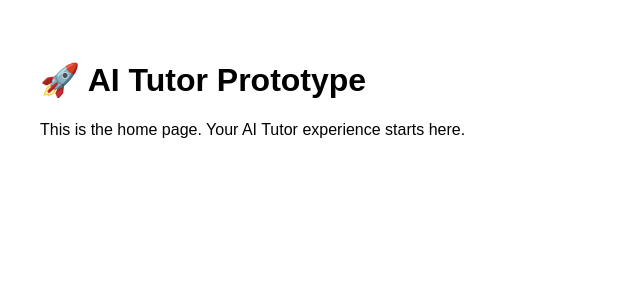
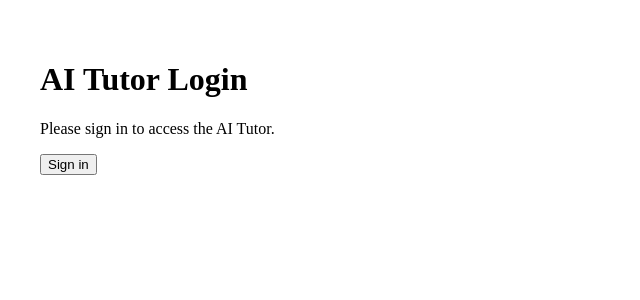
Before and after one commit to rahulsitaraman/rahul, a Next.js app: page / in a window 1280 px wide. Shown: the top 300 px of the page, without its empty margins (0-640 px from the left). Built offline with nearby package versions, Linux system fonts and the light colour scheme; no server answers.

Commit message:
Update index.js

```diff
--- a/pages/index.js
+++ b/pages/index.js
@@ -1,9 +1,24 @@
 // pages/index.js
+import { useSession, signIn, signOut } from "next-auth/react";
+
 export default function Home() {
+  const { data: session } = useSession();
+
+  if (session) {
+    return (
+      <main style={{ padding: '2rem' }}>
+        <h1>Welcome, {session.user.name}</h1>
+        <p>Email: {session.user.email}</p>
+        <button onClick={() => signOut()}>Sign out</button>
+      </main>
+    );
+  }
+
   return (
-    <main style={{ padding: '2rem', fontFamily: 'Arial, sans-serif' }}>
-      <h1>🚀 AI Tutor Prototype</h1>
-      <p>This is the home page. Your AI Tutor experience starts here.</p>
+    <main style={{ padding: '2rem' }}>
+      <h1>AI Tutor Login</h1>
+      <p>Please sign in to access the AI Tutor.</p>
+      <button onClick={() => signIn()}>Sign in</button>
     </main>
   );
 }
```
